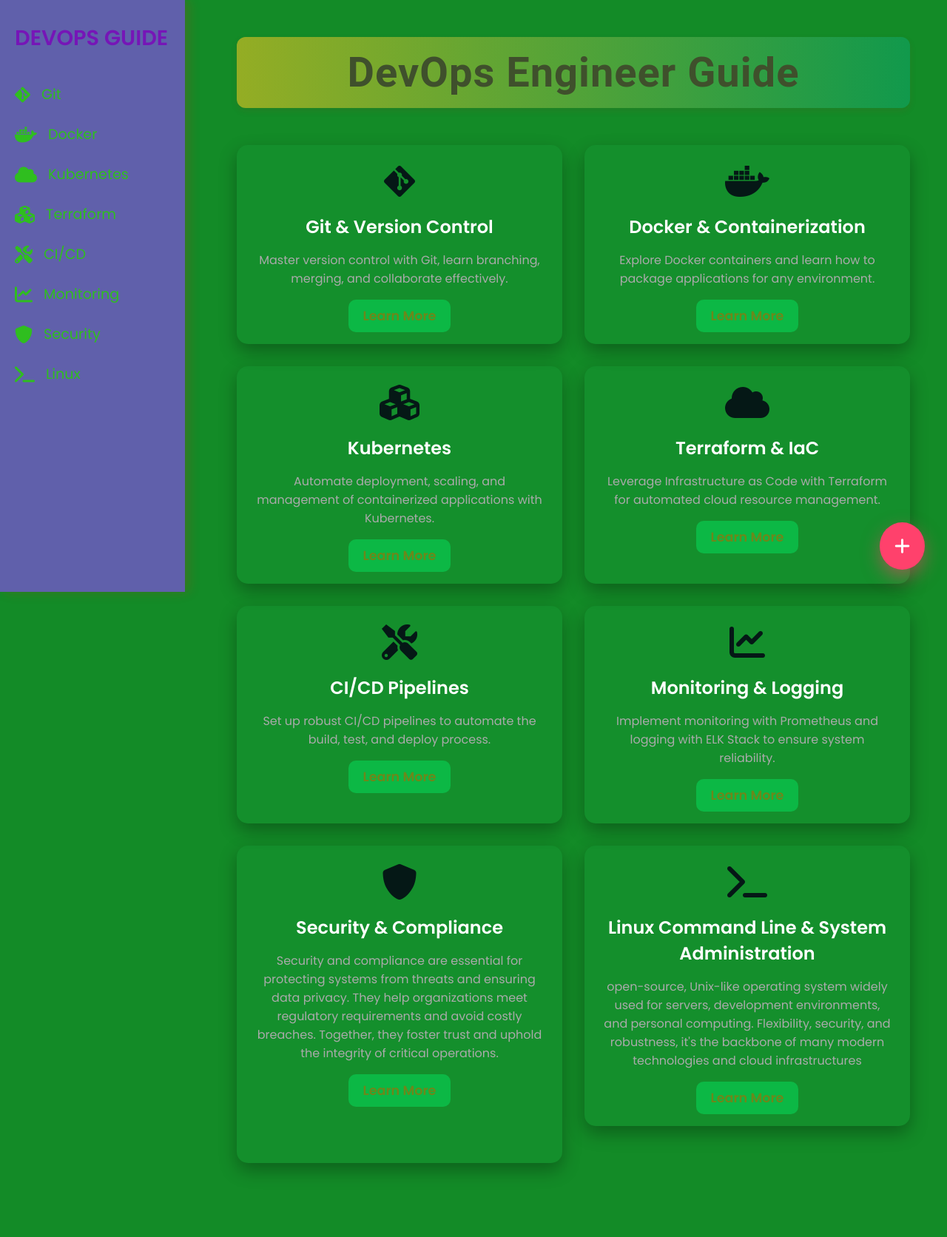
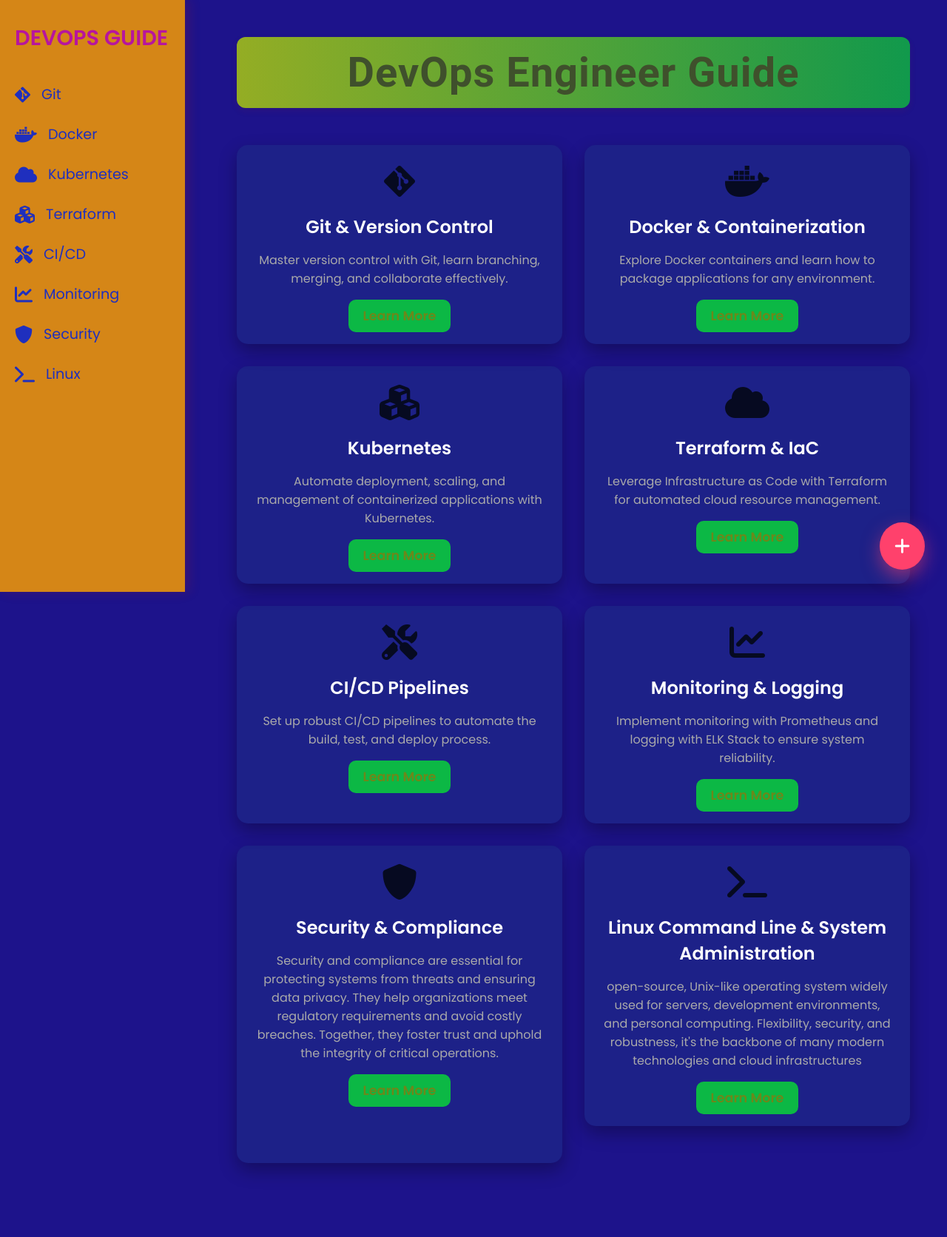
Before and after one commit to sohelmohammed0/devguide, a Flask app: page / in a window 1280 px wide. Shown: the whole page at 74% size. Run offline with Flask 2, Linux system fonts and the light colour scheme.

Commit message:
updated index.html to check jenkins pipeline

```diff
--- a/templates/index.html
+++ b/templates/index.html
@@ -17,7 +17,7 @@
 
         body {
             font-family: 'Poppins', sans-serif;
-            background-color: #0b8720f6;
+            background-color: #150b87f6;
             color: #fff;
             display: flex;
             min-height: 100vh;
@@ -26,17 +26,17 @@
         /* Sidebar Navigation */
         nav {
             width: 250px;
-            background-color: #6060ab;
+            background-color: #d58617;
             padding: 30px 20px;
             position: fixed;
             height: 100%;
             top: 0;
             left: 0;
-            box-shadow: 5px 0 15px rgba(235, 28, 13, 0.2);
+            box-shadow: 5px 0 15px rgba(176, 31, 20, 0.2);
         }
 
         nav h1 {
-            color: #7615b7;
+            color: #b7159f;
             font-size: 1.8rem;
             text-transform: uppercase;
             margin-bottom: 40px;
@@ -51,7 +51,7 @@
         }
 
         nav ul li a {
-            color: #2fbe1f;
+            color: #1f2fbe;
             font-size: 1.2rem;
             text-decoration: none;
             display: flex;
```
